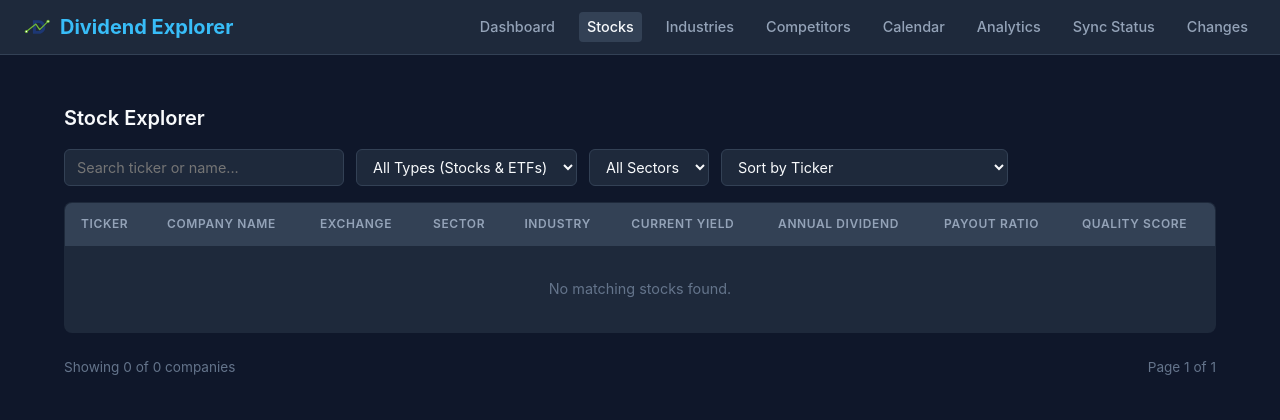
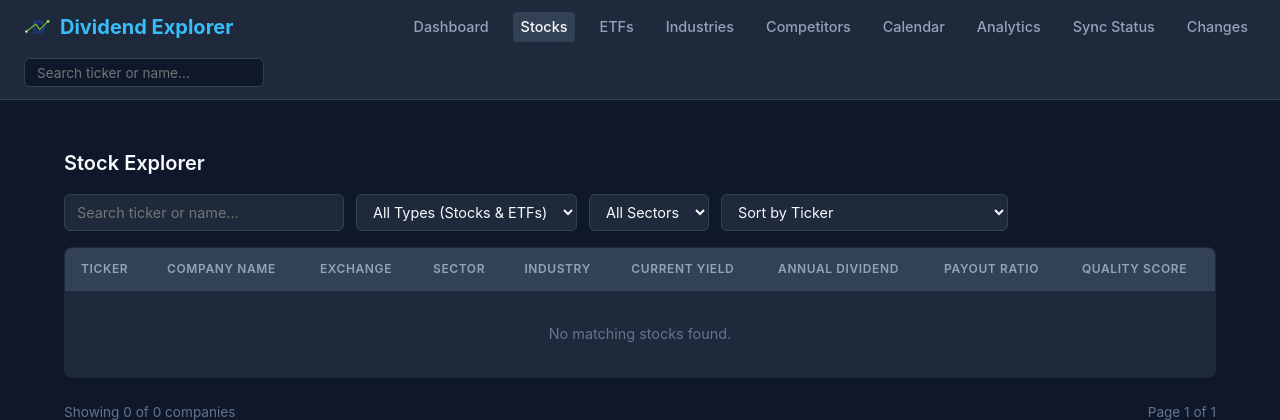
Before and after one commit to sunilsankar/DividentExplorer, a FastAPI app: page /stocks in a window 1280 px wide. Shown: the top 420 px of the page. Run offline with FastAPI, Linux system fonts and the light colour scheme; data that the repository does not hold is empty; parts of the project's set-up code (start-up, migrations or seed data) failed here and were passed over; some libraries are stand-ins or nearby versions.

Commit message:
Fix stock detail peer metrics 500; snip add global search and ETFs nav tab

```diff
--- a/app/web/static/style.css
+++ b/app/web/static/style.css
@@ -76,6 +76,29 @@
 nav a:hover, nav a.active {
   color: var(--text-primary);
   background-color: var(--bg-tertiary);
+}
+
+.header-search {
+  display: flex;
+  align-items: center;
+  margin: 0;
+}
+
+.header-search input {
+  padding: 0.35rem 0.75rem;
+  font-size: 0.85rem;
+  min-width: 180px;
+  max-width: 240px;
+  border-radius: 6px;
+  border: 1px solid var(--border-color);
+  background-color: var(--bg-primary);
+  color: var(--text-primary);
+  transition: border-color 0.15s;
+}
+
+.header-search input:focus {
+  outline: none;
+  border-color: var(--accent-color);
 }
 
 main {
--- a/app/web/templates/base.html
+++ b/app/web/templates/base.html
@@ -19,6 +19,7 @@
     <nav>
       <a href="/" class="{% if active_tab == 'dashboard' %}active{% endif %}">Dashboard</a>
       <a href="/stocks" class="{% if active_tab == 'stocks' %}active{% endif %}">Stocks</a>
+      <a href="/stocks?asset_type=ETF" class="{% if active_tab == 'etfs' %}active{% endif %}">ETFs</a>
       <a href="/industries" class="{% if active_tab == 'industries' %}active{% endif %}">Industries</a>
       <a href="/competitors" class="{% if active_tab == 'competitors' %}active{% endif %}">Competitors</a>
       <a href="/calendar" class="{% if active_tab == 'calendar' %}active{% endif %}">Calendar</a>
@@ -26,6 +27,9 @@
       <a href="/sync" class="{% if active_tab == 'sync' %}active{% endif %}">Sync Status</a>
       <a href="/changes" class="{% if active_tab == 'changes' %}active{% endif %}">Changes</a>
     </nav>
+    <form action="/stocks" method="get" class="header-search">
+      <input type="text" name="q" placeholder="Search ticker or name..." value="{{ query or '' }}">
+    </form>
   </header>
 
   <main>
--- a/app/web/views.py
+++ b/app/web/views.py
@@ -112,7 +112,7 @@
         request=request,
         name="stocks.html",
         context={
-            "active_tab": "stocks",
+            "active_tab": "etfs" if asset_type == "ETF" else "stocks",
             "stocks": res["items"],
             "total_count": res["total"],
             "page": res["page"],
```
Also changed, not shown: app/web/templates/stock_detail.html (+4 -4 lines), tests/test_web_views.py (+33 -2 lines).
